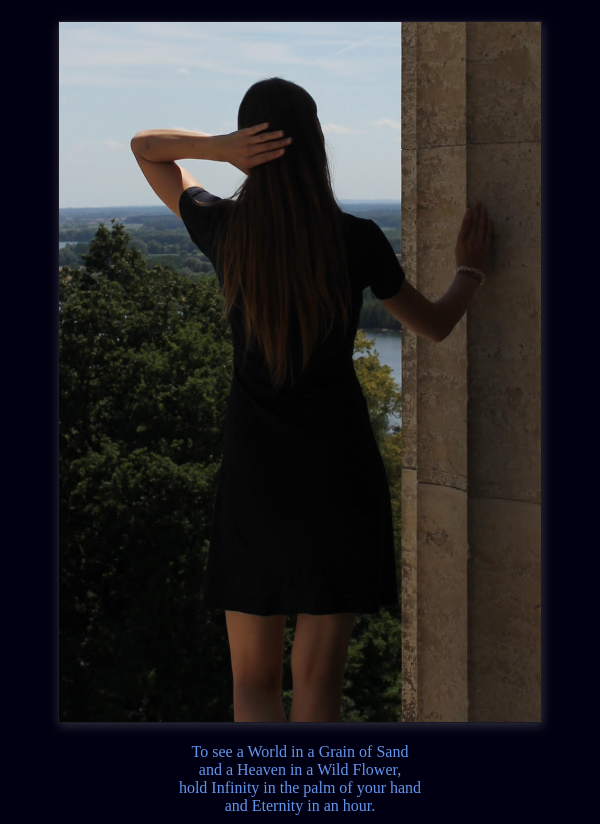
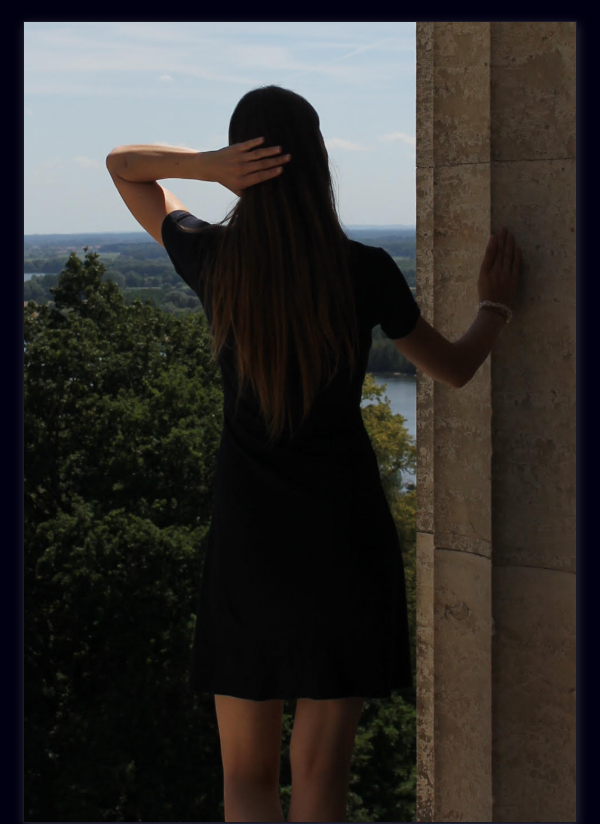
Before and after one commit to StefanieMayer/infinity, a plain HTML site: page index.html in a window 600 px wide. Shown: the top 824 px of the page. Drawn offline with Linux system fonts and the light colour scheme.

Commit message:
Add files via upload

```diff
--- a/style.css
+++ b/style.css
@@ -28,15 +28,15 @@ img[src="./S.M. back I.png"]{
     box-shadow: 1px 3px 10px rgba(128, 128, 128, 0.356);
 }
 
-@media(max-width:580px){
+@media(max-width:767px){
     .me{
-        height:500px;
+        height:100vh;
     }
 }
 
-@media(min-width:581px) and (max-width:750px){
+@media(min-width:768px) and (max-width:992px){
     .me{
-        height:700px;
+        height:500px;
     }
 }
 
```
